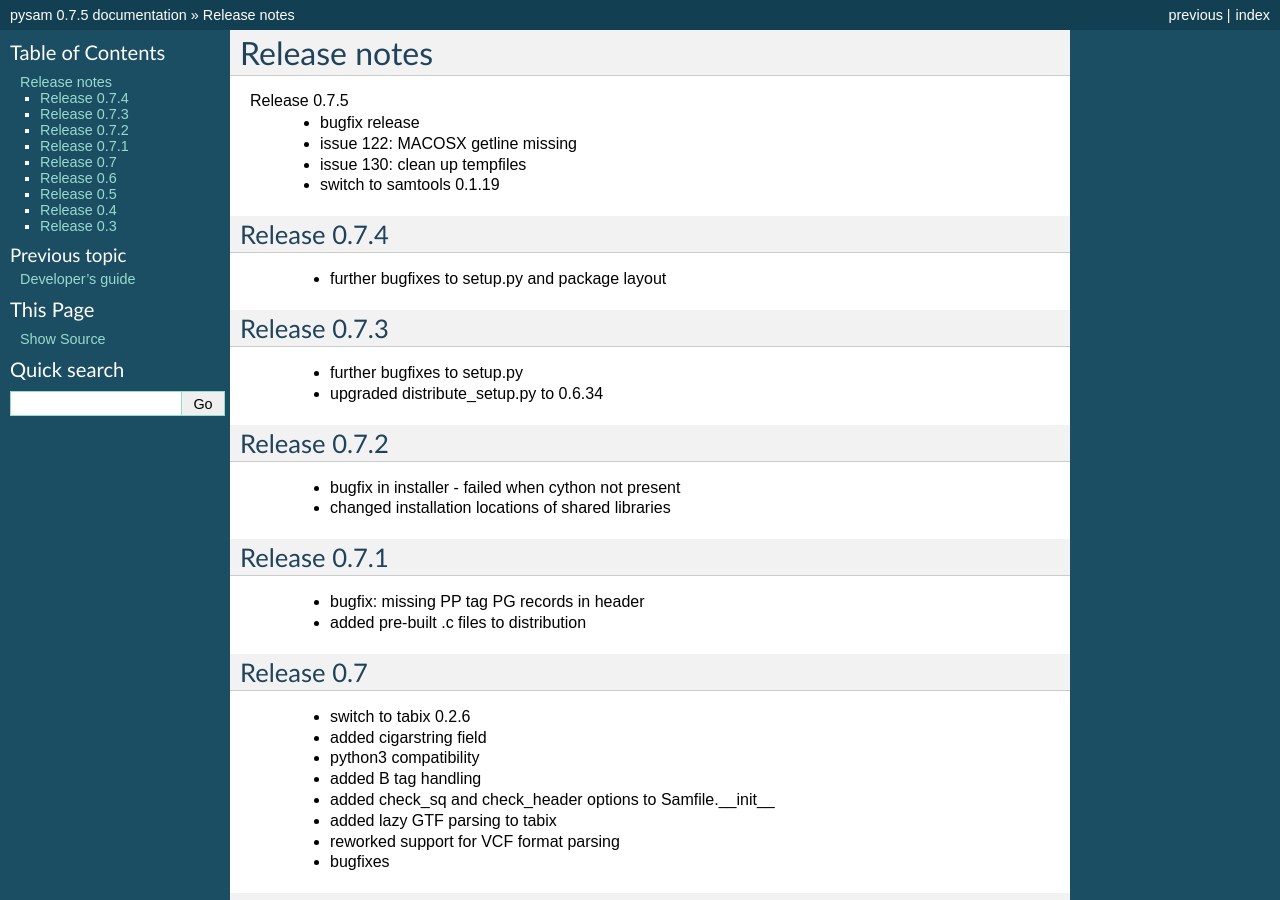
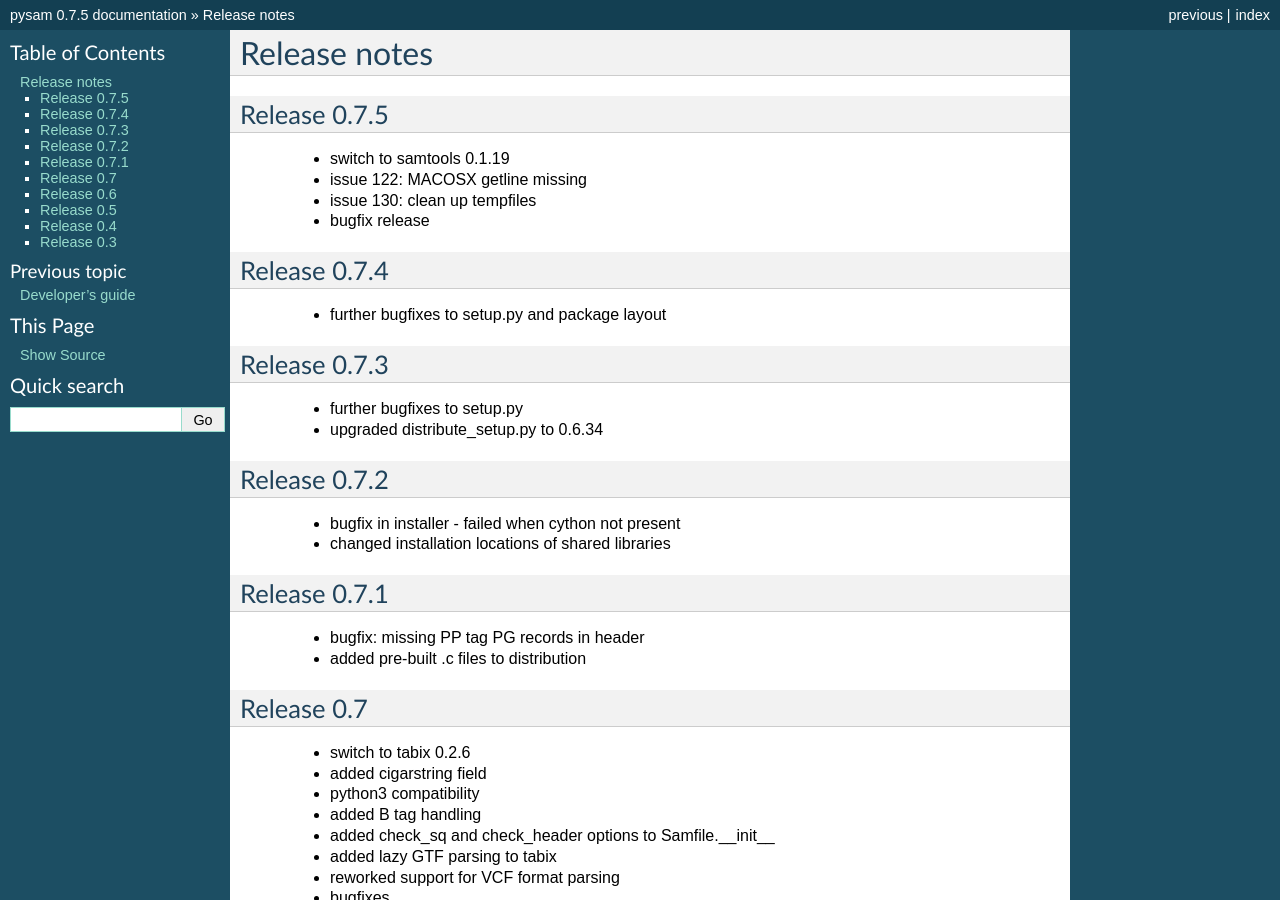
Before and after one commit to vd4mmind/pysam, a Sphinx documentation site: the page built from doc/release.rst, in a window 1280 px wide and 900 px high. Built offline with Sphinx 7.4.7, drawn with Linux system fonts in a browser that asks for light colours; pages that are not in the unit, such as notebooks, are missing from menus.

Commit message:
updated release.rst

```diff
--- a/doc/release.rst
+++ b/doc/release.rst
@@ -3,10 +3,12 @@ Release notes
 =============
 
 Release 0.7.5
-   * bugfix release
+=============
+
+   * switch to samtools 0.1.19
    * issue 122: MACOSX getline missing
    * issue 130: clean up tempfiles
-   * switch to samtools 0.1.19
+   * bugfix release
 
 Release 0.7.4
 =============
```
